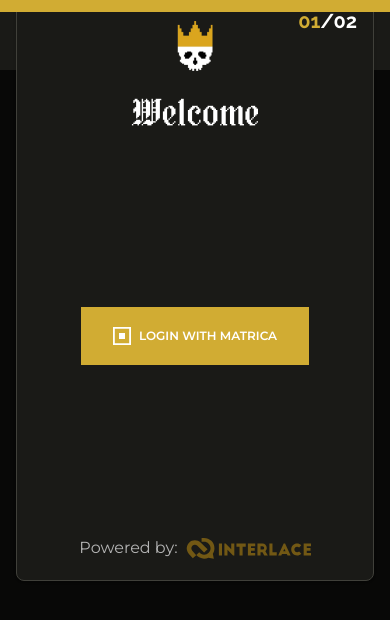
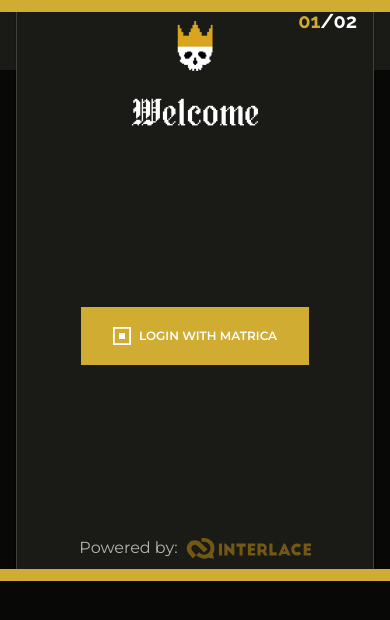
Before and after one commit to reubence/dks, a Next.js app: page /login in a window 390 px wide. Shown: the top 620 px of the page. Built offline with nearby package versions, Linux system fonts and the light colour scheme.

Commit message:
Added Accent Bar Bottom

```diff
--- a/app/layout.js
+++ b/app/layout.js
@@ -76,6 +76,7 @@
       >
         {children}
         <div className="hidden h-3 w-full md:block fixed bg-accent bottom-0" />
+        <div className="md:hidden h-3 w-full absolute bg-accent bottom-0" />
       </body>
     </html>
   );
```
